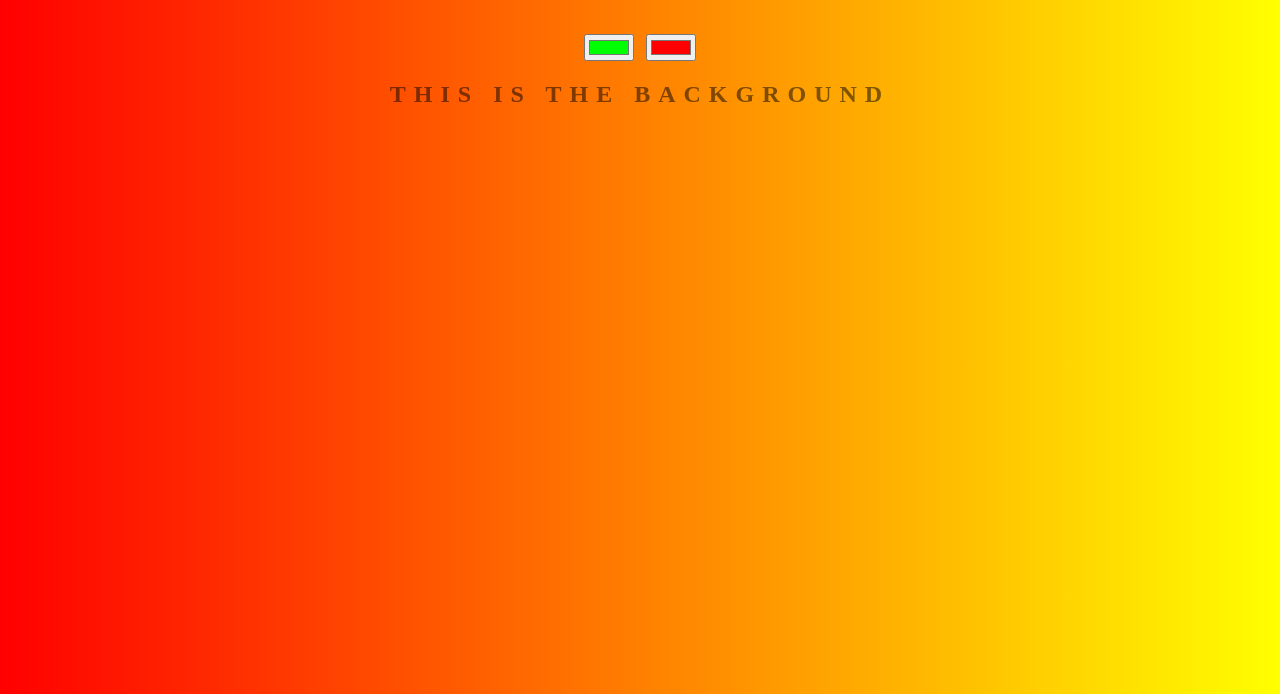
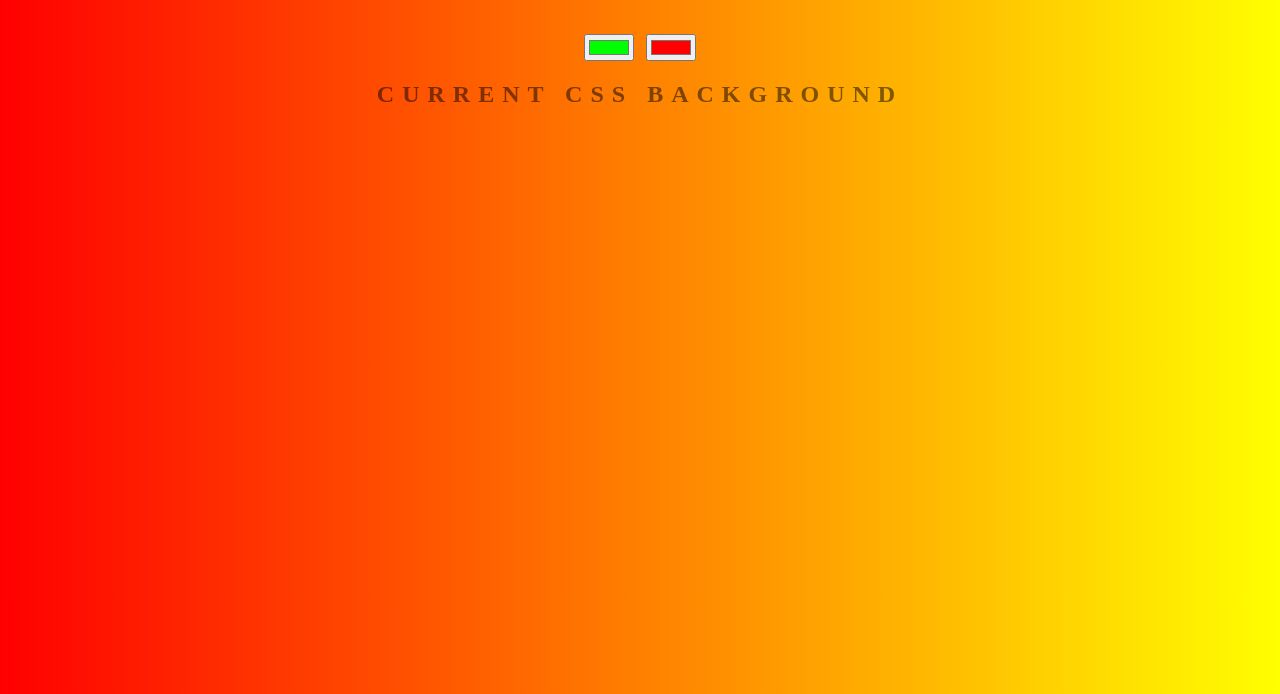
Before and after one commit to mjyster/background-generator, a plain HTML site: page index.html in a window 1280 px wide. Shown: the part 106-800 px from the top of the page. Drawn offline with Linux system fonts and the light colour scheme.

Commit message:
changing text

```diff
--- a/index.html
+++ b/index.html
@@ -9,7 +9,7 @@
 	<h1>Cool Generator</h1>
 	<input class="color1" type="color" name="color1" value="#00ff00">
 	<input class="color2" type="color" name="color2" value="#ff0000">
-	<h2>This is the background</h2>
+	<h2>Current Css Background</h2>
 	<h3></h3>
 
 <script type="text/javascript" src="script.js"></script>
```
